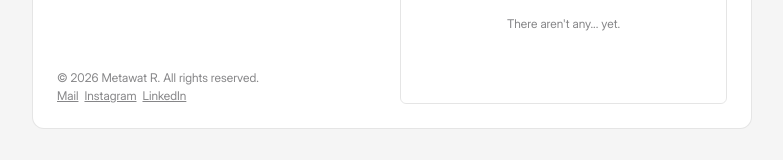
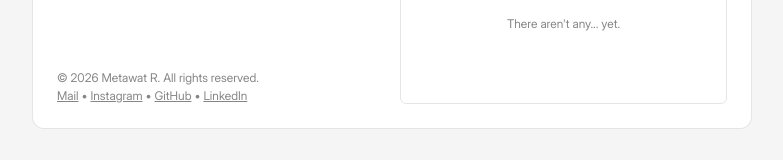
Before and after one commit to pixelpxed/pixelpxed-website, a Next.js app: page / in a window 1280 px wide. Shown: the part 503-663 px from the top of the page, without its empty margins (248-1031 px from the left). Built offline with nearby package versions, Linux system fonts and the light colour scheme; no server answers; a web font is replaced by a local one.

Commit message:
feat(landing): updated contacts

```diff
--- a/components/landing/Footer.tsx
+++ b/components/landing/Footer.tsx
@@ -1,34 +1,37 @@
 import cn from "@/utils/helpers/cn";
+import { StylableFC } from "@/utils/types/common";
 import Link from "next/link";
-import { StylableFC } from "@/utils/types/common";
 
 const Footer: StylableFC<{ align?: "left" | "center" }> = ({
   align = "left",
   className,
 }) => {
   return (
-    <div className={cn("flex flex-col gap-0.5", className)}>
-      <p
-        className={cn("text-xs opacity-50", align == "center" && "text-center")}
-      >
-        © 2026 Metawat R. All rights reserved.
-      </p>
-      <div
-        className={cn(
-          "flex gap-1.5 text-xs opacity-50 [&>a]:underline",
-          align == "center" && "justify-center",
-        )}
-      >
+    <div
+      className={cn(
+        "flex flex-col gap-0.5 text-xs opacity-50",
+        align == "center" && "text-center",
+        className,
+      )}
+    >
+      <p>© 2026 Metawat R. All rights reserved.</p>
+      <p className="[&>a]:underline">
         <Link href="mailto:metawat.rojn@gmail.com" target="_blank">
           Mail
-        </Link>
+        </Link>{" "}
+        •{" "}
         <Link href="https://www.instagram.com/pixelpxed" target="_blank">
           Instagram
-        </Link>
+        </Link>{" "}
+        •{" "}
+        <Link href="https://www.github.com/pixelpxed" target="_blank">
+          GitHub
+        </Link>{" "}
+        •{" "}
         <Link href="https://www.linkedin.com/in/metawat" target="_blank">
           LinkedIn
         </Link>
-      </div>
+      </p>
     </div>
   );
 };
--- a/pages/index.tsx
+++ b/pages/index.tsx
@@ -115,10 +115,7 @@ const PageLanding = () => {
             </div>
           </div>
 
-          <Footer
-            className="m-0 text-center sm:mt-auto sm:text-left
-              [&>div]:justify-center sm:[&>div]:justify-start"
-          />
+          <Footer className="m-0 text-center sm:mt-auto sm:text-left" />
         </div>
       </main>
     </>
```
